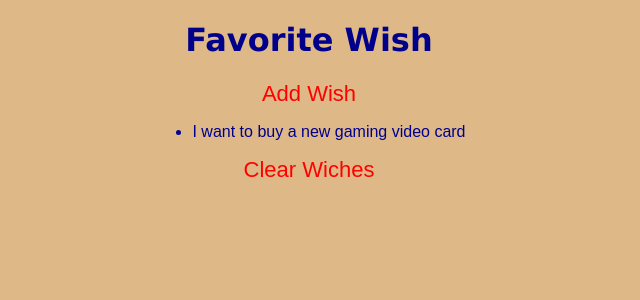
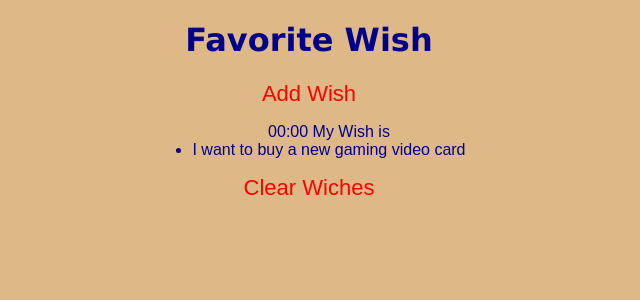
Before and after one commit to antutantu/Project-A, a PHP site: page / in a window 1280 px wide. Shown: the top 300 px of the page, without its empty margins (331-971 px from the left). Run offline with PHP 8.4, Linux system fonts and the light colour scheme.

Commit message:
add time

```diff
--- a/index.php
+++ b/index.php
@@ -18,10 +18,13 @@
         <h1>Favorite Wish</h1>
         <a class="button" href="addWish.php">Add Wish</a>
         <ul>
-            <li>I want to buy a new gaming video card</li>
-            <?php
+        <?php
+            $d=mktime(0, 0);
+            echo date('H:i', $d)." My Wish is";
+            echo "<li>I want to buy a new gaming video card</li>";
                 foreach ($_SESSION['WishList'] as $Wish) {
-                    echo "<li>$Wish</li>";
+            echo date('H:i')." You Wish";
+            echo "<li>$Wish</li>";
                 }
             ?>
         </ul>
```
